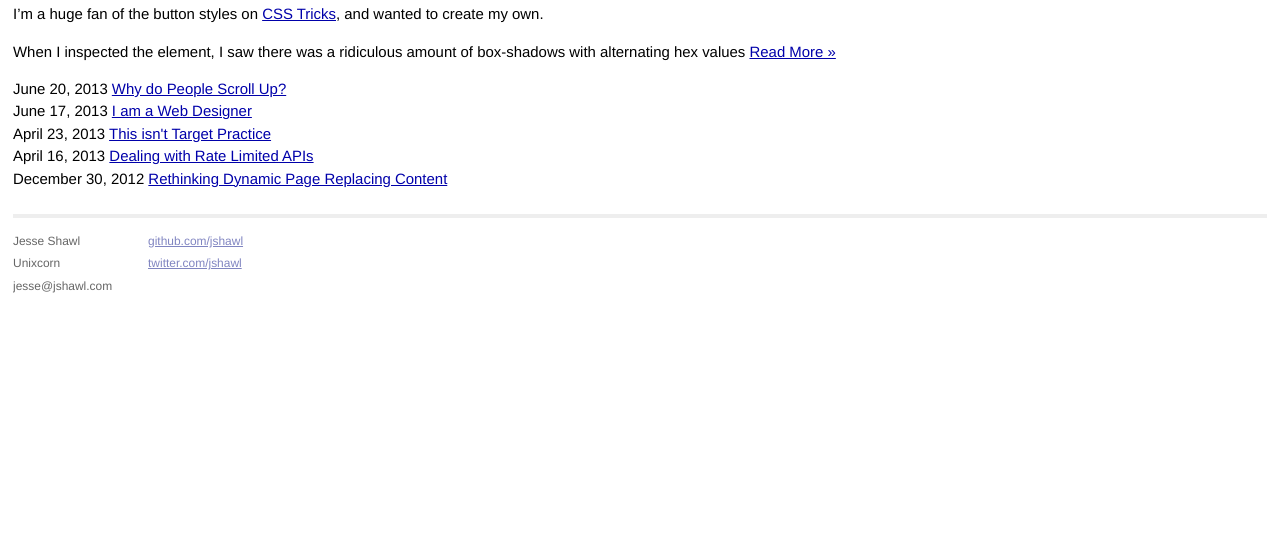
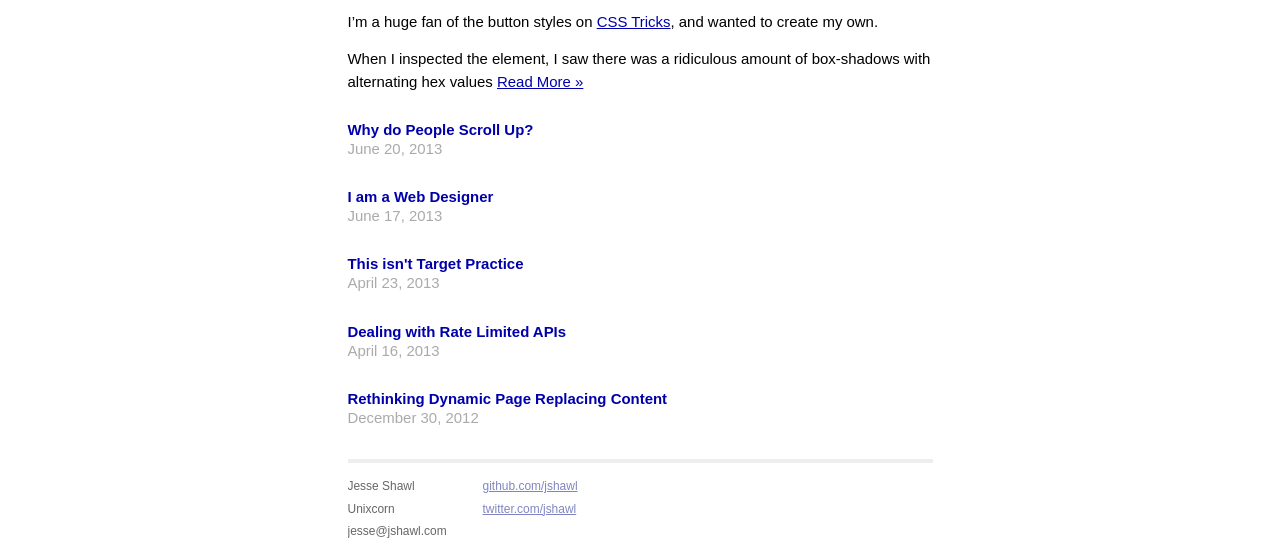
Before and after one commit to jshawl/jesse.sh, a Jekyll site: the page built from awl/index.html, in a window 1280 px wide, cut to the strip 379-933 px from the top of the page. Built offline with Jekyll 4.4.1, drawn with Linux system fonts in a browser that asks for light colours; Markdown is read by kramdown in place of the engine named in the settings.

Commit message:
updated styles

```diff
--- a/_layouts/default.html
+++ b/_layouts/default.html
@@ -5,7 +5,8 @@
         <meta http-equiv="X-UA-Compatible" content="IE=edge,chrome=1">
         <title>{{ page.title }}</title>
         <meta name="viewport" content="width=device-width">
-
+	<script type="text/javascript" src="//use.typekit.net/ajy7nnt.js"></script>
+	<script type="text/javascript">try{Typekit.load();}catch(e){}</script>
         <!-- syntax highlighting CSS -->
         <link rel="stylesheet" href="/css/syntax.css">
 
--- a/awl/index.html
+++ b/awl/index.html
@@ -7,7 +7,7 @@ title: Home
   {% assign counter=0 %}
 	{% for post in site.posts %}
     {% if counter == 0 %}
-    <article class='push-bottom cf preview'>
+    <article class='push-bottom cf preview featured'>
       <a href='{{site.url}}{{post.url}}' class='no-underline'><h2 class='section-title'>{{post.title}}</h2></a>
       <span class='article__date'>{{ post.date | date: "%B %d, %Y" }}</span>
     {% if post.content contains "<!-- more -->" %}
@@ -20,8 +20,8 @@ title: Home
 
     {% else %}
       <article class='push-bottom cf preview abbrev'>
-        <span >{{ post.date | date: "%B %d, %Y" }}</span>
-        <a href='{{site.url}}{{post.url}}' class='no-underline title'>{{post.title}}</a>
+      <a href='{{site.url}}{{post.url}}' class='no-underline title'><h2 class='section-title'>{{post.title}}</h2></a>
+        <span class='article__date'>{{ post.date | date: "%B %d, %Y" }}</span>
     </article>
     {%endif%}
 
--- a/css/main.css
+++ b/css/main.css
@@ -14,8 +14,10 @@ html, body { height: 100%; }
 
 body {
   background-color: #FFF;
-  font: 13.34px Helvetica, Arial, sans-serif;
+  font: 1.5em Arial, Helvetica, sans-serif;
   font-size: small;
+  max-width:45em;
+  margin:auto;
   padding:1em;
   text-align: center;
 }
@@ -23,12 +25,29 @@ body {
 h1, h2, h3, h4, h5, h6 {
   font-size: 100%; }
 
+h2{
+  font-size:1.5em;
+  line-height:1em;
+}
+
+h2 {
+  font-size:1em;
+}
+
+.no-underline {
+  text-decoration:none;
+}
+
+.no-underline:hover{
+  text-decoration:underline;
+}
+
 h1 { margin-bottom: 1em; }
 p { margin: 1em 0; }
 
 a         { color: #00a; }
 a:hover   { color: #000; }
-a:visited { color: #a0a; }
+a:visited { color: #000; }
 
 table {
   font-size: inherit;
@@ -66,6 +85,9 @@ ul.posts span {
   text-align: left;
   margin: 3em auto 2em;
   line-height: 1.5em;
+}
+
+p {
   -ms-word-break: break-all;
       word-break: break-all;
 
@@ -84,7 +106,7 @@ ul.posts span {
 
 .site .header h1.title {
   display: inline-block;
-  margin-bottom: 2em;
+  margin-bottom: 3em;
 }
 
 .site .header h1.title a {
@@ -181,3 +203,16 @@ ul.posts span {
 pre {
   overflow:scroll;
 }
+
+article{
+  margin:2em 0;
+}
+
+.featured {
+  margin-top:0;
+  margin-bottom:2em;
+}
+
+.article__date{
+  color:#aaa;
+}
```
Also changed, not shown: 11 other files.
